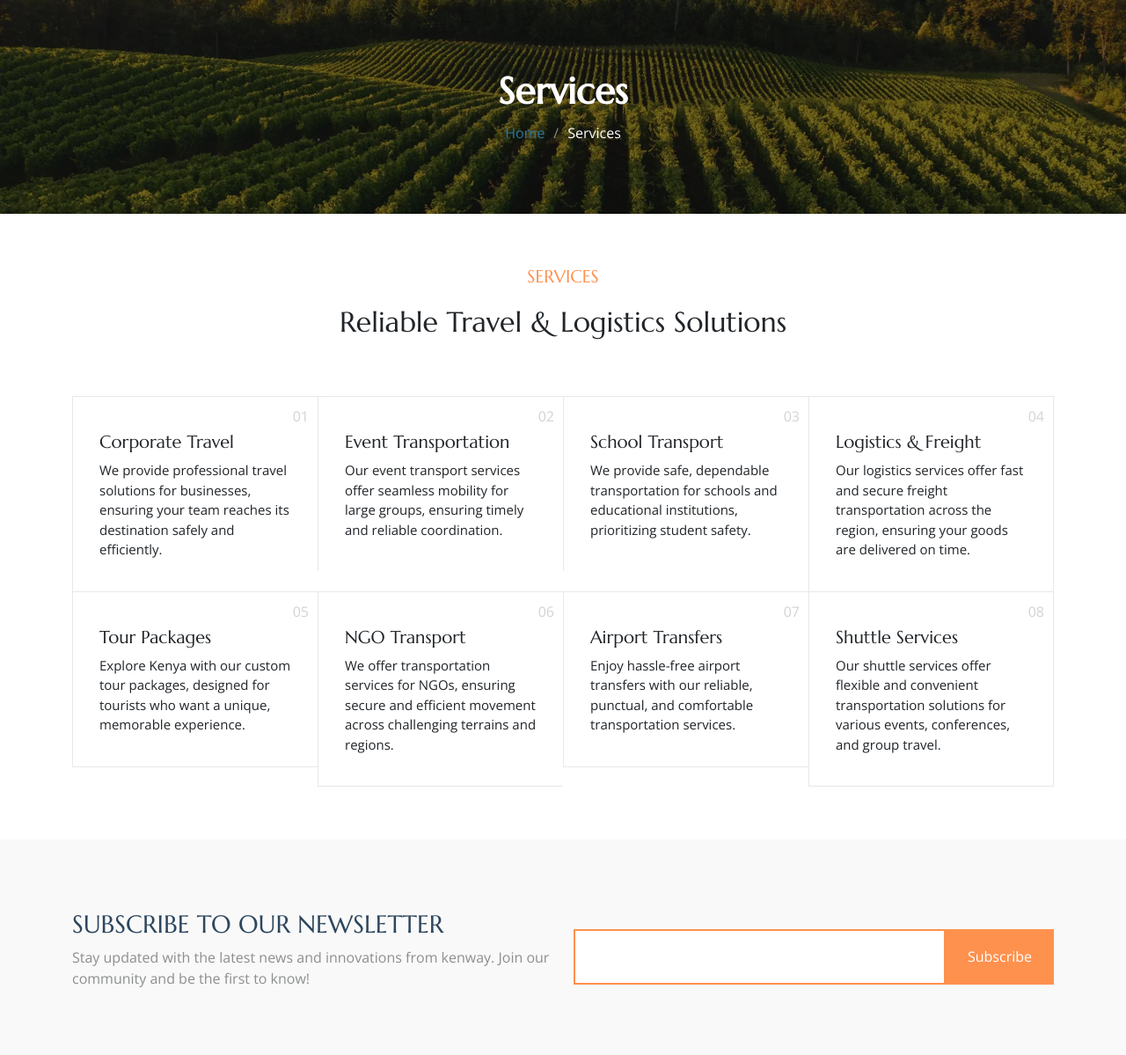
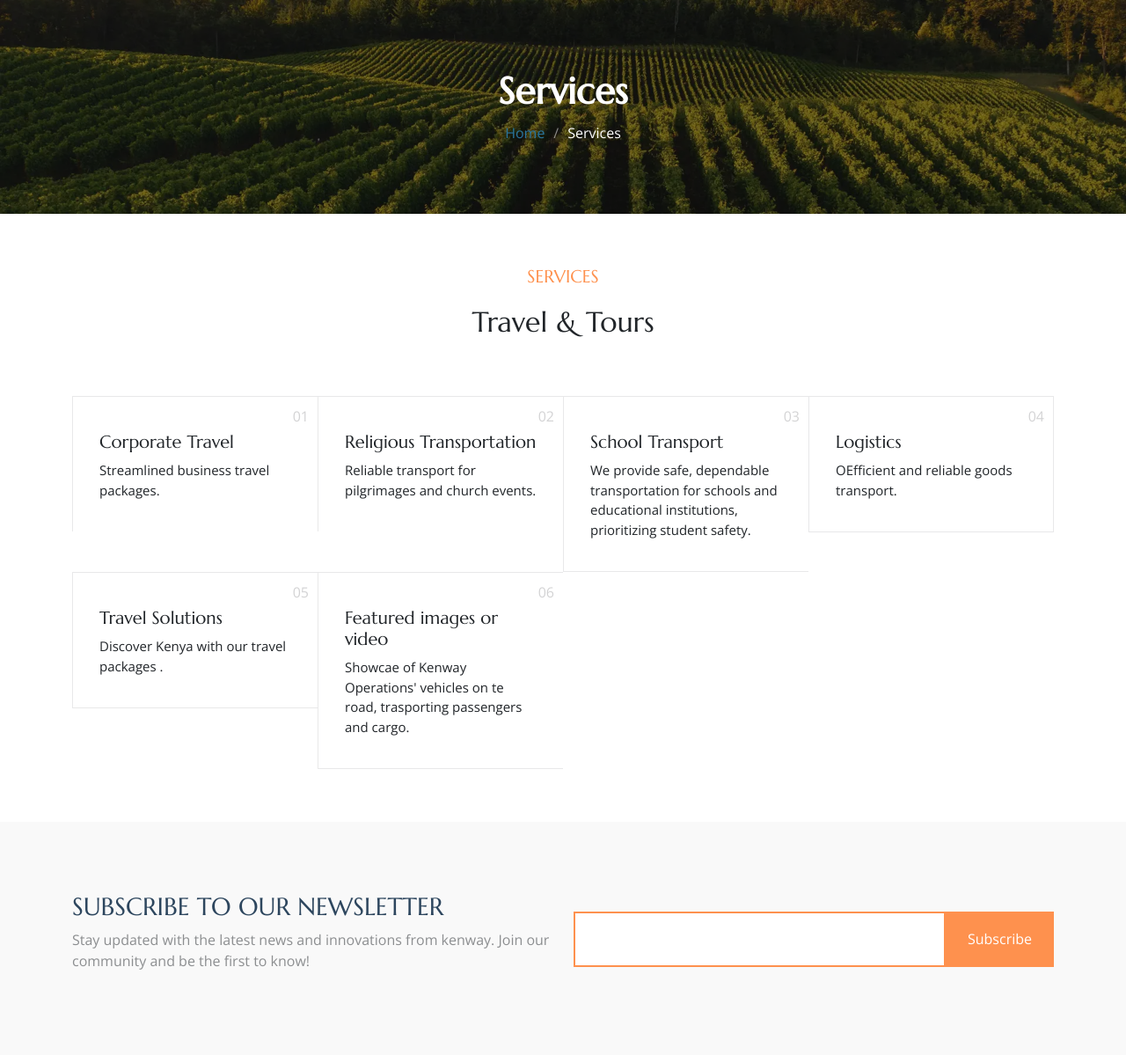
Before and after one commit to ngumikageche/kenway-op, a Flask app: page /services in a window 1280 px wide. Shown: the part 101-1300 px from the top of the page at 88% size. Run offline with Flask 3, Linux system fonts and the light colour scheme; some libraries are stand-ins or nearby versions.

Commit message:
edited changes

```diff
--- a/templates/services.html
+++ b/templates/services.html
@@ -27,7 +27,7 @@
       <!-- Section Title -->
       <div class="container section-title" data-aos="fade-up">
         <h2>SERVICES</h2>
-        <p>Reliable Travel & Logistics Solutions</p>
+        <p>Travel & Tours</p>
       </div><!-- End Section Title -->
 
       <div class="content">
@@ -42,8 +42,7 @@
                 <div class="service-item-content">
                   <h3 class="service-heading">Corporate Travel</h3>
                   <p>
-                    We provide professional travel solutions for businesses, ensuring your team reaches its destination
-                    safely and efficiently.
+                    Streamlined business travel packages.
                   </p>
                 </div>
               </div>
@@ -56,10 +55,9 @@
                   <!-- Icon Placeholder -->
                 </div>
                 <div class="service-item-content">
-                  <h3 class="service-heading">Event Transportation</h3>
+                  <h3 class="service-heading">Religious Transportation</h3>
                   <p>
-                    Our event transport services offer seamless mobility for large groups, ensuring timely and reliable
-                    coordination.
+                    Reliable transport for pilgrimages and church events.
                   </p>
                 </div>
               </div>
@@ -88,10 +86,9 @@
                   <!-- Icon Placeholder -->
                 </div>
                 <div class="service-item-content">
-                  <h3 class="service-heading">Logistics & Freight</h3>
+                  <h3 class="service-heading">Logistics</h3>
                   <p>
-                    Our logistics services offer fast and secure freight transportation across the region, ensuring your
-                    goods are delivered on time.
+                    OEfficient and reliable goods transport.
                   </p>
                 </div>
               </div>
@@ -104,10 +101,9 @@
                   <!-- Icon Placeholder -->
                 </div>
                 <div class="service-item-content">
-                  <h3 class="service-heading">Tour Packages</h3>
+                  <h3 class="service-heading">Travel Solutions</h3>
                   <p>
-                    Explore Kenya with our custom tour packages, designed for tourists who want a unique, memorable
-                    experience.
+                    Discover Kenya with our travel packages .
                   </p>
                 </div>
               </div>
@@ -120,49 +116,13 @@
                   <!-- Icon Placeholder -->
                 </div>
                 <div class="service-item-content">
-                  <h3 class="service-heading">NGO Transport</h3>
+                  <h3 class="service-heading">Featured images or video</h3>
                   <p>
-                    We offer transportation services for NGOs, ensuring secure and efficient movement across challenging
-                    terrains and regions.
+                    Showcae of Kenway Operations' vehicles on te road, trasporting passengers and cargo.
                   </p>
                 </div>
               </div>
             </div>
-
-            <div class="col-lg-3 col-md-6">
-              <div class="service-item">
-                <span class="number">07</span>
-                <div class="service-item-icon">
-                  <!-- Icon Placeholder -->
-                </div>
-                <div class="service-item-content">
-                  <h3 class="service-heading">Airport Transfers</h3>
-                  <p>
-                    Enjoy hassle-free airport transfers with our reliable, punctual, and comfortable transportation
-                    services.
-                  </p>
-                </div>
-              </div>
-            </div>
-
-            <div class="col-lg-3 col-md-6">
-              <div class="service-item">
-                <span class="number">08</span>
-                <div class="service-item-icon">
-                  <!-- Icon Placeholder -->
-                </div>
-                <div class="service-item-content">
-                  <h3 class="service-heading">Shuttle Services</h3>
-                  <p>
-                    Our shuttle services offer flexible and convenient transportation solutions for various events,
-                    conferences, and group travel.
-                  </p>
-                </div>
-              </div>
-            </div>
-          </div>
-        </div>
-      </div>
 
     </section><!-- /Services Section -->
 
```
Also changed, not shown: templates/index.html (+9 -11 lines), 1 other file.
